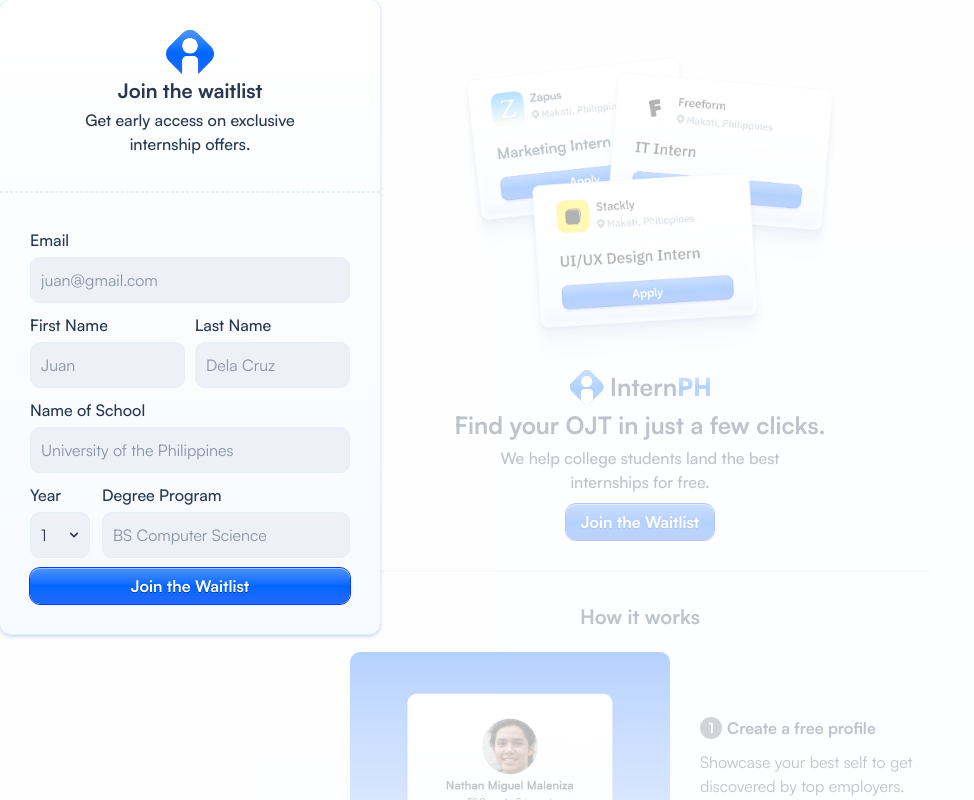
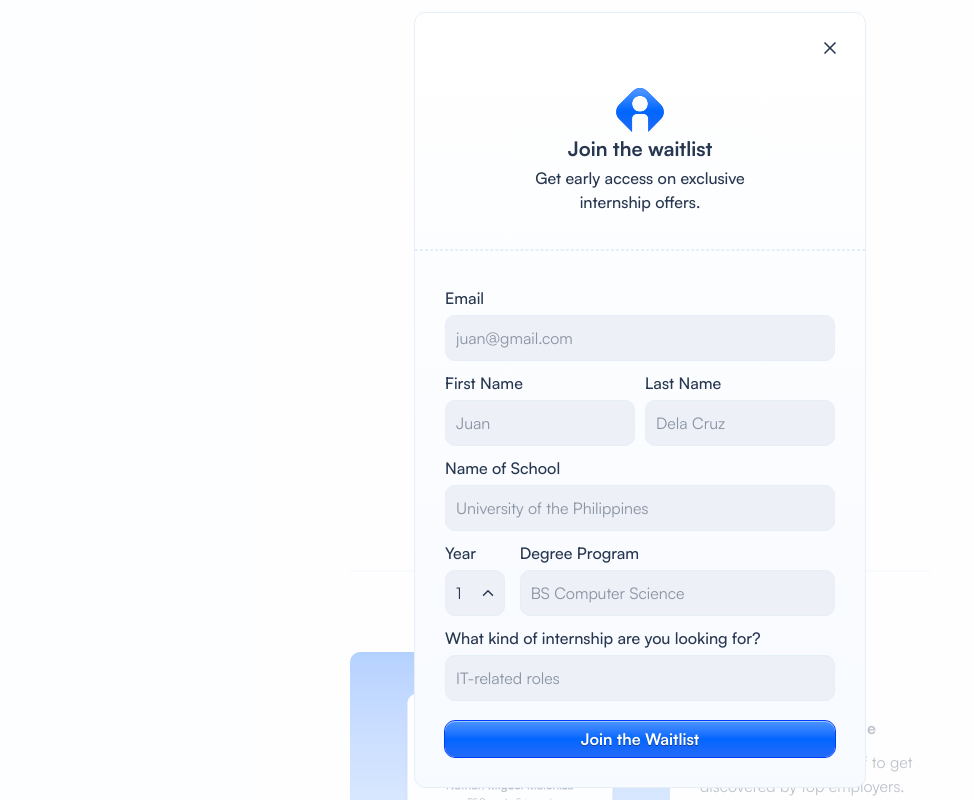
Before and after one commit to jcebermudo/internph, a Next.js app: page / in a window 1280 px wide. Both pictures are taken after a click on the button "Join the Waitlist". Shown: the top 800 px of the page, without its empty margins (0-974 px from the left). Built offline with nearby package versions, Linux system fonts and the light colour scheme.

Commit message:
Add new input field for internship type and enhance modal functionality with close button and animations

```diff
--- a/app/page.tsx
+++ b/app/page.tsx
@@ -4,6 +4,7 @@ import Image from "next/image";
 import { useState } from "react";
 import { motion } from "framer-motion";
 import { useForm, SubmitHandler } from "react-hook-form";
+import { X } from "lucide-react";
 
 type Inputs = {
   email: string;
@@ -25,6 +26,7 @@ type Inputs = {
 
 export default function Home() {
   const [isOpen, setIsOpen] = useState(false);
+  const [isSelectOpen, setIsSelectOpen] = useState(false);
 
   const handleOpen = () => {
     setIsOpen(true);
@@ -46,12 +48,29 @@ export default function Home() {
   return (
     <div className="flex flex-col items-center justify-center">
       <div
-        className={`fixed top-0 left-0 w-full h-full z-50 transition-all duration-300  ${
+        className={`fixed flex flex-col items-center justify-center top-0 left-0 w-full h-full z-50 transition-all duration-200  ${
           isOpen ? "opacity-100 bg-white/70" : "opacity-0 pointer-events-none"
         }`}
+        onClick={handleClose}
       >
-        <div className="flex flex-col items-center bg-gradient-to-t from-[#F7FAFF] to-[#FFFFFF]  outline outline-[#E6EEF8] drop-shadow-[0_2px_1.5px_rgba(162,190,231,0.5)] justify-center gap-[5px] max-w-[380px] w-full rounded-[10px]">
-          <div className="flex flex-col items-center justify-center gap-[2px] p-[30px]">
+        <motion.div
+          onClick={(e) => e.stopPropagation()}
+          variants={{
+            hidden: { opacity: 0, y: 30, filter: "blur(10px)", scale: 0.9 },
+            visible: { opacity: 1, y: 0, filter: "blur(0px)", scale: 1 },
+          }}
+          initial="hidden"
+          animate={isOpen ? "visible" : "hidden"}
+          transition={{ duration: 0.3, type: "spring" }}
+          className="flex flex-col items-center bg-gradient-to-t from-[#F7FAFF] to-[#FFFFFF]  outline outline-[#E6EEF8] drop-shadow-[0_2px_1.5px_rgba(162,190,231,0.5)] justify-center gap-[5px] max-w-[450px] w-full rounded-[10px]"
+        >
+          <div className="flex flex-row items-center justify-end w-full p-[20px]">
+            <X
+              className="w-[30px] h-[30px] cursor-pointer text-[#273750] hover:bg-[#929aa47a] rounded-full transition-all duration-200 p-[5px]"
+              onClick={handleClose}
+            />
+          </div>
+          <div className="flex flex-col items-center justify-center gap-[2px] px-[30px] pb-[30px]">
             <Image
               className="select-none"
               src="/images/icon.svg"
@@ -180,6 +199,8 @@ export default function Home() {
                   <select
                     className="w-full cursor-pointer appearance-none p-[10px] rounded-[10px] border-[1px] focus:outline-[#0167FF] focus:outline-[2px] border-[#E6EEF8] bg-[#EDF0F7] pr-8"
                     {...register("year")}
+                    onClick={() => setIsSelectOpen(!isSelectOpen)}
+                    onBlur={() => setIsSelectOpen(false)}
                   >
                     <option value="1">1</option>
                     <option value="2">2</option>
@@ -189,13 +210,27 @@ export default function Home() {
                     <option value="6">6</option>
                   </select>
                   <div className="pointer-events-none absolute inset-y-0 right-0 flex items-center px-2 text-[#273750]">
-                    <svg
-                      className="h-4 w-4 fill-current"
+                    <motion.svg
                       xmlns="http://www.w3.org/2000/svg"
-                      viewBox="0 0 20 20"
+                      width="18"
+                      height="18"
+                      viewBox="0 0 24 24"
+                      fill="none"
+                      stroke="currentColor"
+                      strokeWidth="2"
+                      strokeLinecap="round"
+                      strokeLinejoin="round"
+                      className="lucide lucide-chevron-down-icon lucide-chevron-down"
+                      animate={{
+                        rotate: isSelectOpen ? 0 : 180,
+                      }}
+                      transition={{
+                        duration: 0.3,
+                        type: "spring",
+                      }}
                     >
-                      <path d="M5.293 7.293a1 1 0 011.414 0L10 10.586l3.293-3.293a1 1 0 111.414 1.414l-4 4a1 1 0 01-1.414 0l-4-4a1 1 0 010-1.414z" />
-                    </svg>
+                      <path d="m6 9 6 6 6-6" />
+                    </motion.svg>
                   </div>
                 </div>
                 {errors.year && (
@@ -233,6 +268,29 @@ export default function Home() {
                 )}
               </div>
             </div>
+            <div className="flex flex-col items-start justify-center gap-[5px] w-full">
+              <label className="font-medium text-[16px] text-[#273750]">
+                What kind of internship are you looking for?
+              </label>
+              <input
+                type="text"
+                placeholder="IT-related roles"
+                className="w-full p-[10px] rounded-[10px] border-[1px] focus:outline-[#0167FF] focus:outline-[2px] border-[#E6EEF8] bg-[#EDF0F7]"
+                {...register("degreeProgram", {
+                  required: "Field is required",
+                })}
+              />
+              {errors.degreeProgram && (
+                <motion.span
+                  initial={{ opacity: 0, y: 30, scale: 0.9 }}
+                  animate={{ opacity: 1, y: 0, scale: 1 }}
+                  transition={{ duration: 0.5, type: "spring" }}
+                  className="font-medium text-[14px] text-[#ff3478]"
+                >
+                  {errors.degreeProgram.message}
+                </motion.span>
+              )}
+            </div>
             <motion.button
               type="submit"
               initial={{
@@ -243,14 +301,14 @@ export default function Home() {
               }}
               animate={{ opacity: 1, y: 0, filter: "blur(0px)", scale: 1 }}
               transition={{ duration: 0.5, ease: "easeOut", delay: 0.42 }}
-              className="select-none cursor-pointer inset-shadow-[0_1px_0_rgba(255,255,255,.45)] drop-shadow-[0_2px_0.5px_#A2BEE7] bg-gradient-to-t from-[#216AF8] via-[#0066FF] to-[#4A93FF] text-white text-[16px] font-bold px-[15px] py-[6px] rounded-[10px] outline-[1px] outline-[#003CFF] w-full"
+              className="select-none mt-[10px] cursor-pointer inset-shadow-[0_1px_0_rgba(255,255,255,.45)] drop-shadow-[0_2px_0.5px_#A2BEE7] bg-gradient-to-t from-[#216AF8] via-[#0066FF] to-[#4A93FF] text-white text-[16px] font-bold px-[15px] py-[6px] rounded-[10px] outline-[1px] outline-[#003CFF] w-full"
             >
               <span className="drop-shadow-[0_1px_0_rgba(0,0,0,.45)]">
                 Join the Waitlist
               </span>
             </motion.button>
           </form>
-        </div>
+        </motion.div>
       </div>
       <div
         className={
```
